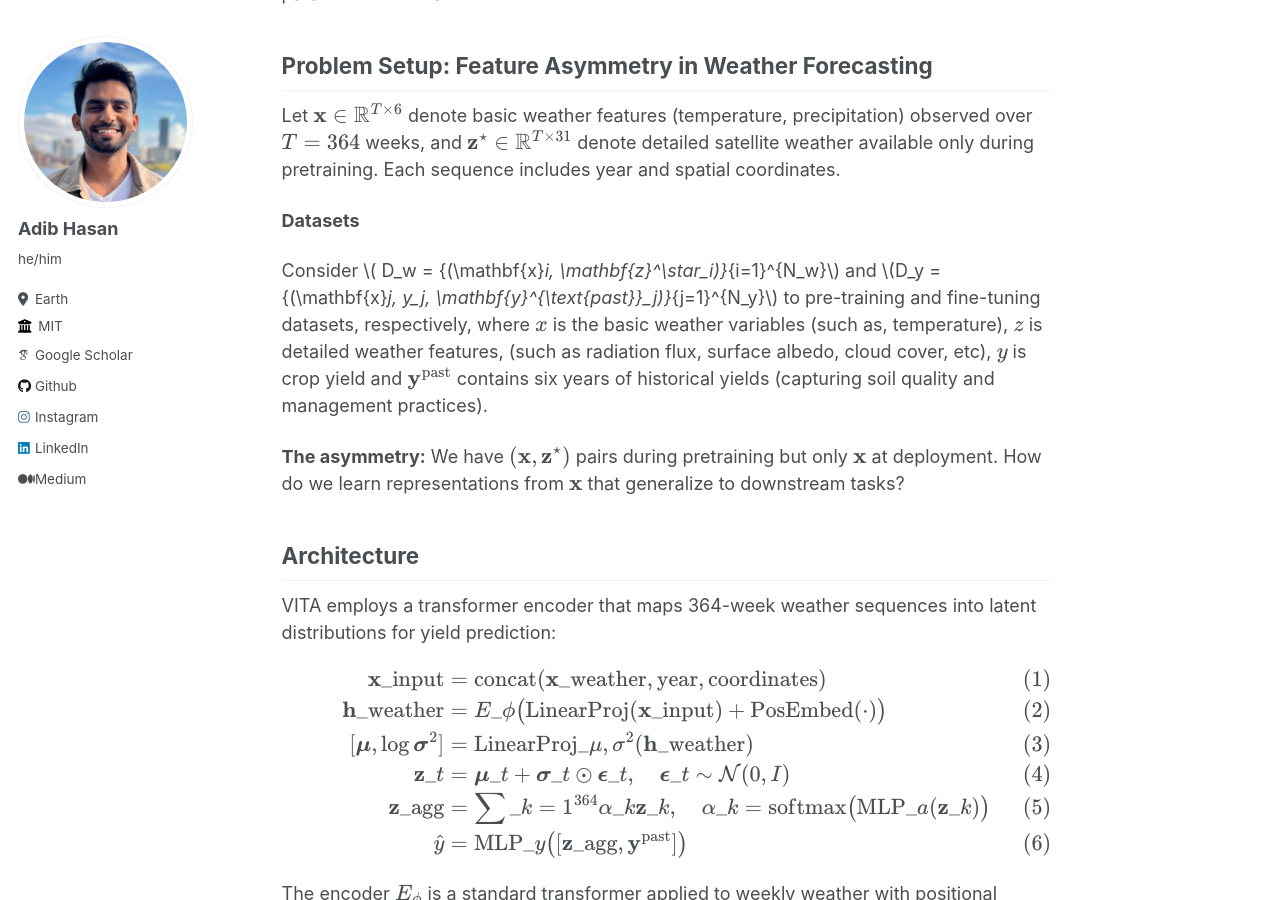
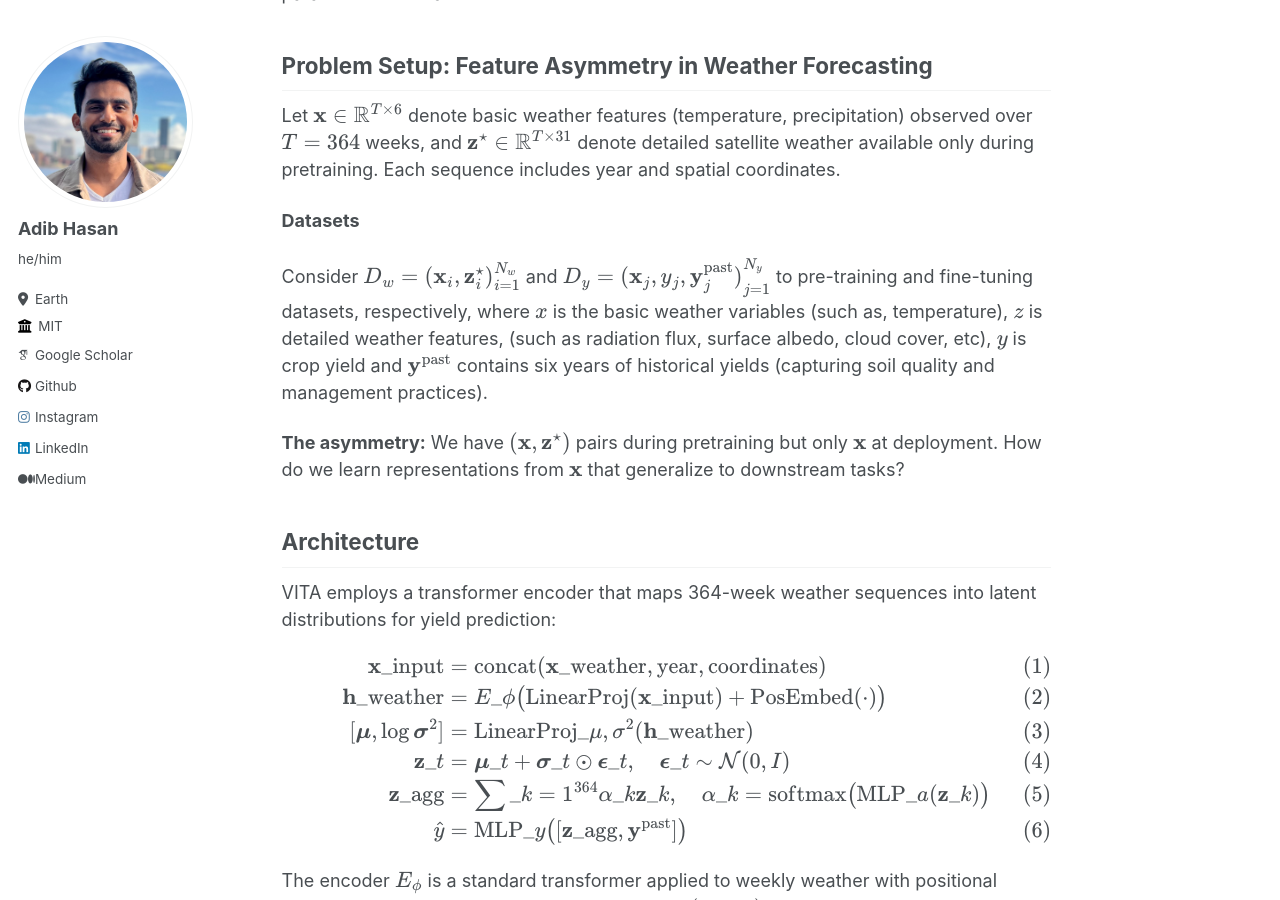
Before and after one commit to Neehan/neehan.github.io, a Jekyll site: the page built from _blog/vita.md, in a window 1280 px wide and 900 px high, scrolled down 769 px. Built offline with Jekyll 4.4.1, drawn with Linux system fonts in a browser that asks for light colours; some web fonts are replaced; some of the changed text lies outside the part shown.

```diff
--- a/_blog/vita.md
+++ b/_blog/vita.md
@@ -17,7 +17,7 @@ Let \\(\mathbf{x} \in \mathbb{R}^{T \times 6}\\) denote basic weather features (
 
 **Datasets**
 
-Consider \\( D_w = \{(\mathbf{x}_i, \mathbf{z}^\star_i)\}_{i=1}^{N_w}\\) and \\(D_y = \{(\mathbf{x}_j, y_j, \mathbf{y}^{\text{past}}_j)\}_{j=1}^{N_y}\\) to pre-training and fine-tuning datasets, respectively, where \\(x\\) is the basic weather variables (such as, temperature), \\(z\\) is detailed weather features, (such as radiation flux, surface albedo, cloud cover, etc), \\(y\\) is crop yield and \\(\mathbf{y}^{\text{past}}\\) contains six years of historical yields (capturing soil quality and management practices).
+Consider \\( D\_w = \{(\mathbf{x}\_i, \mathbf{z}^\star\_i)\}\_{i=1}^{N\_w}\\) and \\(D\_y = \{(\mathbf{x}\_j, y\_j, \mathbf{y}^{\text{past}}\_j)\}\_{j=1}^{N\_y}\\) to pre-training and fine-tuning datasets, respectively, where \\(x\\) is the basic weather variables (such as, temperature), \\(z\\) is detailed weather features, (such as radiation flux, surface albedo, cloud cover, etc), \\(y\\) is crop yield and \\(\mathbf{y}^{\text{past}}\\) contains six years of historical yields (capturing soil quality and management practices).
 
 **The asymmetry:** We have \\((\mathbf{x}, \mathbf{z}^\star)\\) pairs during pretraining but only \\(\mathbf{x}\\) at deployment. How do we learn representations from \\(\mathbf{x}\\) that generalize to downstream tasks?
 
@@ -119,7 +119,7 @@ We evaluate on the five most extreme weather years across U.S. Corn Belt countie
 
 | Model | Mean \\(R^2\\) | Corn | Soybean |
 |-------|---------|------|---------|
-| **VITA-Sinusoidal** | **0.726** | 0.729±0.008 | 0.722±0.005 |
+| **VITA-Sinusoidal** | **0.726** | **0.729±0.008** | 0.**722±0.005** |
 | T-BERT (MSE; VITA architecture) | 0.677 | 0.660 ± 0.041 | 0.693 ± 0.011 |
 | SimMTM | 0.665 | 0.642 ± 0.028 | 0.687 ± 0.018 |
 | Chronos-Bolt-tiny | 0.573 | 0.525 ± 0.015 | 0.621 ± 0.017 |
```
